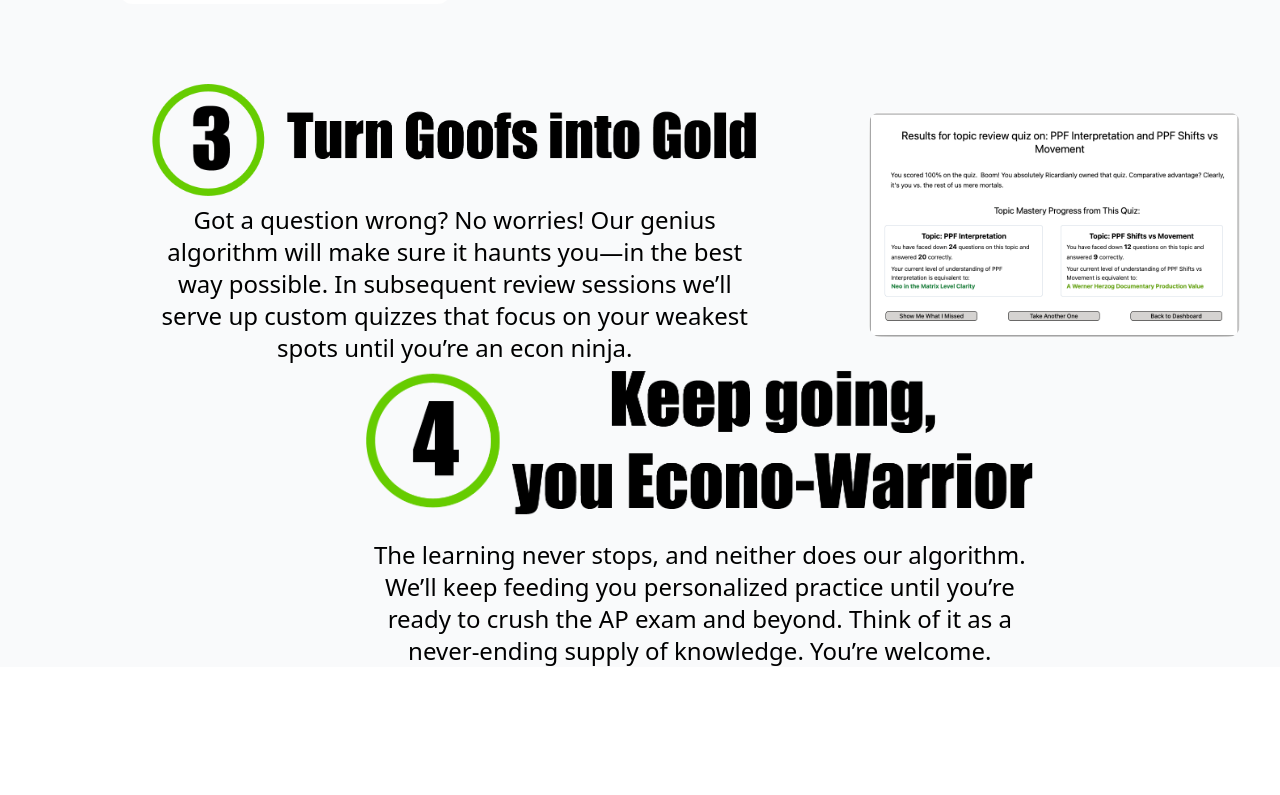
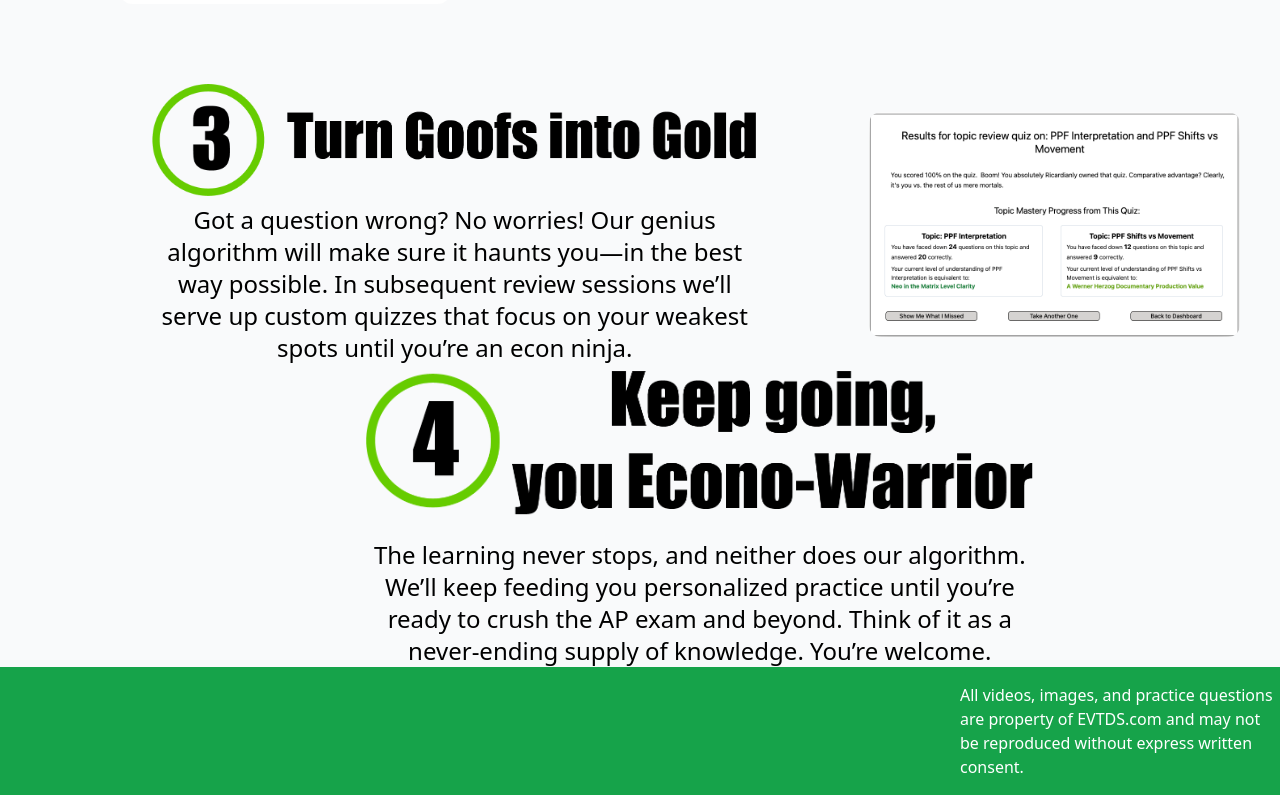
Before and after one commit to cracine79/EVTDontS, a React (Vite) app in the folder frontend2/: page / in a window 1280 px wide. Shown: the part 1574-2369 px from the top of the page. Before the commit the page ends 2241 px from the top, so only its background shows below. Built offline with nearby package versions, Linux system fonts and the light colour scheme; no server answers; grey boxes are pictures that could not be loaded.

Commit message:
add footer

```diff
--- a/frontend2/src/Components/Footer.jsx
+++ b/frontend2/src/Components/Footer.jsx
@@ -1,7 +1,12 @@
 export const Footer = () => {
     return (
         <>
-            <div></div>
+            <div className='h-32 bg-green-600 flex justify-end items-center'>
+                <div className="flex justify-end flex-col w-1/4">
+
+                <span className="text-white">All videos, images, and practice questions are property of EVTDS.com and may not be reproduced without express written consent.</span>
+                </div>
+            </div>
         </>
     )
 }
```
